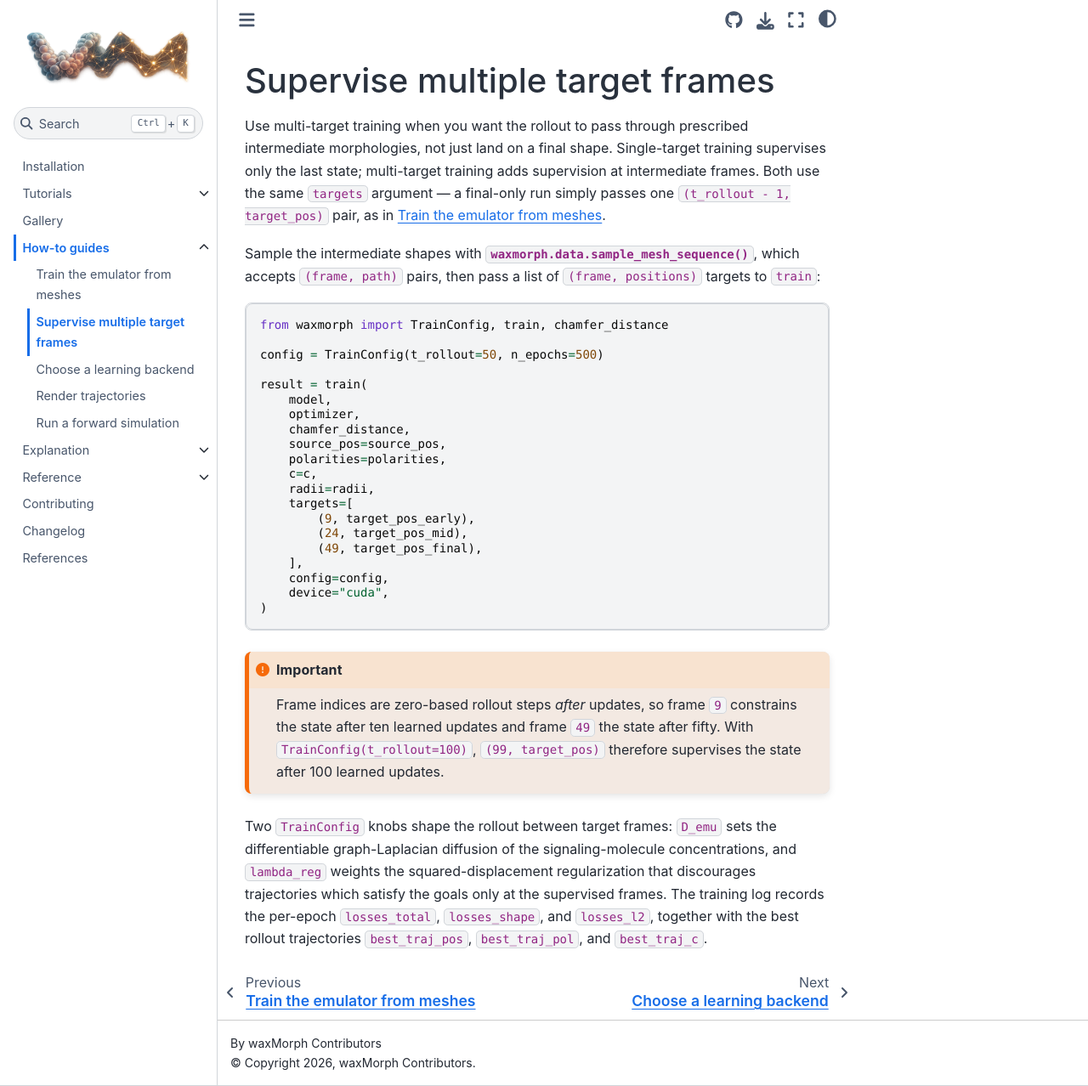
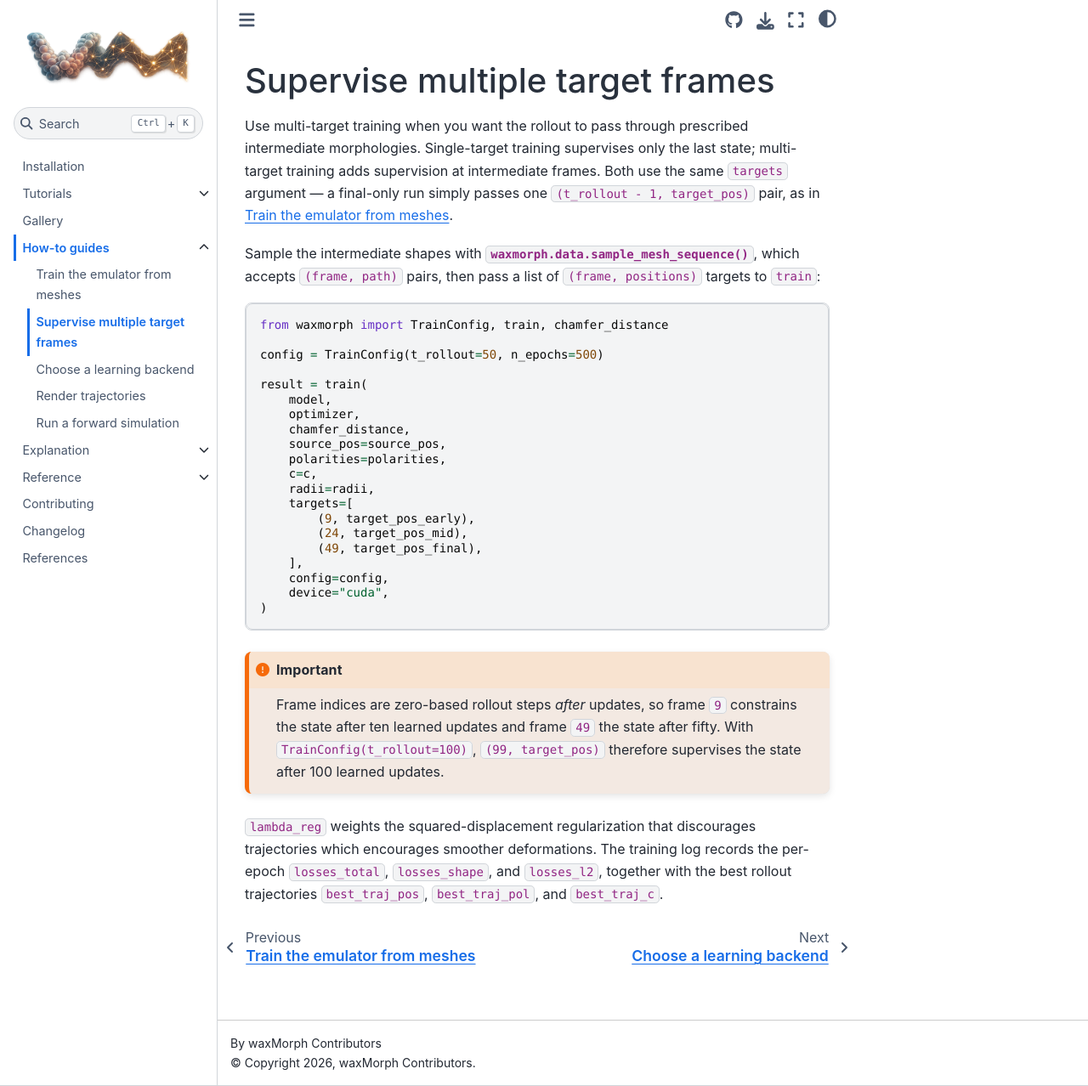
Before and after one commit to Computational-Morphogenomics-Group/waxmorph, a Sphinx documentation site: the page built from docs/how_to/multiple_targets.rst, in a window 1280 px wide and 1278 px high. Shown: the whole window at 85% size. Built offline with Sphinx 7.4.7 and the Sphinx Book theme 1.1.4, drawn with Linux system fonts in a browser that asks for light colours; pages that are not in the unit, such as notebooks, are missing from menus.

Commit message:
Update multi-target training documentation

```diff
--- a/docs/how_to/multiple_targets.rst
+++ b/docs/how_to/multiple_targets.rst
@@ -2,7 +2,7 @@ Supervise multiple target frames
 ================================
 
 Use multi-target training when you want the rollout to pass through prescribed
-intermediate morphologies, not just land on a final shape. Single-target
+intermediate morphologies. Single-target
 training supervises only the last state; multi-target training adds supervision
 at intermediate frames. Both use the same ``targets`` argument — a final-only
 run simply passes one ``(t_rollout - 1, target_pos)`` pair, as in
@@ -42,10 +42,7 @@ pairs, then pass a list of ``(frame, positions)`` targets to ``train``:
    fifty. With ``TrainConfig(t_rollout=100)``, ``(99, target_pos)`` therefore
    supervises the state after 100 learned updates.
 
-Two ``TrainConfig`` knobs shape the rollout between target frames:
-``D_emu`` sets the differentiable graph-Laplacian diffusion of the
-signaling-molecule concentrations, and ``lambda_reg`` weights the
-squared-displacement regularization that discourages trajectories which satisfy
-the goals only at the supervised frames. The training log records the per-epoch
+``lambda_reg`` weights the squared-displacement regularization that discourages trajectories
+which encourages smoother deformations. The training log records the per-epoch
 ``losses_total``, ``losses_shape``, and ``losses_l2``, together with the best
 rollout trajectories ``best_traj_pos``, ``best_traj_pol``, and ``best_traj_c``.
```
